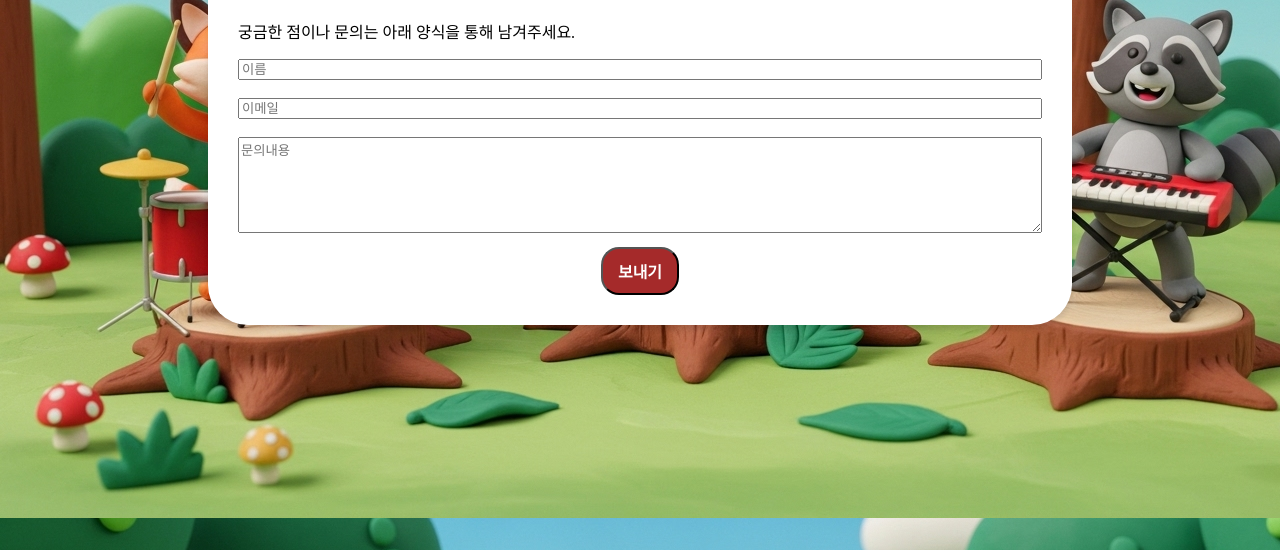
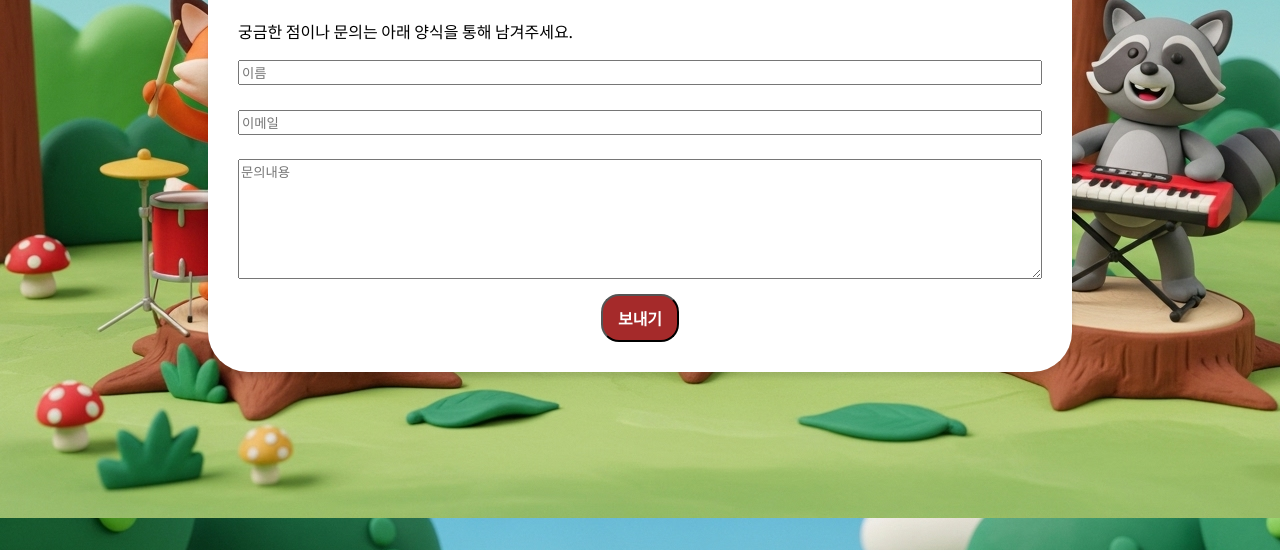
Before and after one commit to qeafdn/clayshop, a plain HTML site: page ansdml.html in a window 1280 px wide. Shown: the part 250-800 px from the top of the page. Drawn offline with Linux system fonts and the light colour scheme.

Commit message:
Add files via upload

```diff
--- a/ansdml.html
+++ b/ansdml.html
@@ -5,6 +5,10 @@
     <meta name="viewport" content="width=device-width, initial-scale=1.0">
     <title>Document</title>
     <link rel="stylesheet" href="style.css">
+    <link rel="preconnect" href="https://fonts.googleapis.com">
+    <link rel="preconnect" href="https://fonts.gstatic.com" crossorigin>
+    <link href="https://fonts.googleapis.com/css2?family=Noto+Sans+KR:wght@100..900&display=swap" rel="stylesheet">
+</head>
 </head>
 <body>
     <nav class="navv">
--- a/style.css
+++ b/style.css
@@ -193,3 +193,8 @@ img {
     height: auto;
     display: block;
 }
+* {
+  font-family: "Noto Sans KR", sans-serif;
+  font-optical-sizing: auto;
+  font-style: normal;
+}
```
Also changed, not shown: index.html (+3 -0 lines), thro.html (+4 -0 lines), tjqltm.html (+4 -0 lines).
